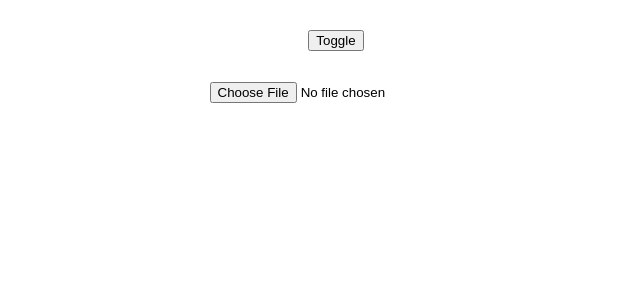
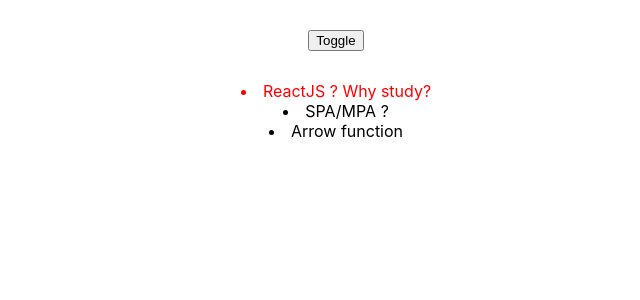
Before and after one commit to baovng/new-react, a React (Create React App) app: page / in a window 1280 px wide. Both pictures are taken after a click on the button "Toggle". Shown: the top 300 px of the page, without its empty margins (304-944 px from the left). Built offline with nearby package versions, Linux system fonts and the light colour scheme.

Commit message:
Emmit from index and CustomEvent

```diff
--- a/src/App.js
+++ b/src/App.js
@@ -13,6 +13,7 @@
 import Resize from './Resize.js';
 import Timers from './useEffect/Timers';
 import ChangeAvatar from './useEffect/ChangeAvatar';
+import Comment from './useEffect/Comment';
 
 const App = () => {
 	const [toggle, setToggle] = useState(false);
@@ -29,7 +30,8 @@
 			{/* {toggle && <Content />} */}
 			{/* {toggle && <Resize />} */}
 			{/* {toggle && <Timers />} */}
-			{toggle && <ChangeAvatar />}
+			{/* {toggle && <ChangeAvatar />} */}
+			{toggle && <Comment />}
 		</div>
 	);
 };
--- a/src/index.js
+++ b/src/index.js
@@ -4,11 +4,27 @@
 import App from './App';
 import reportWebVitals from './reportWebVitals';
 
+//Fake comments
+//Custom event
+function emitComment(id) {
+	setInterval(() => {
+		//dispatch phạm vi window-> bất cứ component nào chạy cũng sẽ dispatch được
+		window.dispatchEvent(
+			new CustomEvent(`lesson-${id}`, {
+				detail: `The comment of lesson ${id}`,
+			})
+		);
+	}, 2000);
+}
+
+emitComment(1);
+emitComment(2);
+emitComment(3);
 const root = ReactDOM.createRoot(document.getElementById('root'));
 root.render(
-  <React.StrictMode>
-    <App />
-  </React.StrictMode>
+	<React.StrictMode>
+		<App />
+	</React.StrictMode>
 );
 
 // If you want to start measuring performance in your app, pass a function
--- /dev/null
+++ b/src/useEffect/Comment.js
@@ -0,0 +1,38 @@
+//Create a comment fake app
+
+import { useEffect, useState } from 'react';
+
+const lessons = [
+	{ id: 1, name: 'ReactJS ? Why study?' },
+	{ id: 2, name: 'SPA/MPA ?' },
+	{ id: 3, name: 'Arrow function' },
+];
+const Comment = () => {
+	const [lessonId, setLessonId] = useState(1);
+
+	useEffect(() => {
+		const handleComment = ({ detail }) => {
+			console.log(detail);
+		};
+		window.addEventListener(`lesson-${lessonId}`, handleComment);
+
+		return () => {
+			window.removeEventListener(`lesson-${lessonId}`, handleComment);
+		};
+	}, [lessonId]);
+	return (
+		<div>
+			{lessons.map((lesson) => (
+				<li
+					key={lesson.id}
+					style={{ color: lessonId === lesson.id ? 'red' : 'black' }}
+					onClick={() => setLessonId(lesson.id)}
+				>
+					{lesson.name}
+				</li>
+			))}
+		</div>
+	);
+};
+
+export default Comment;
```
